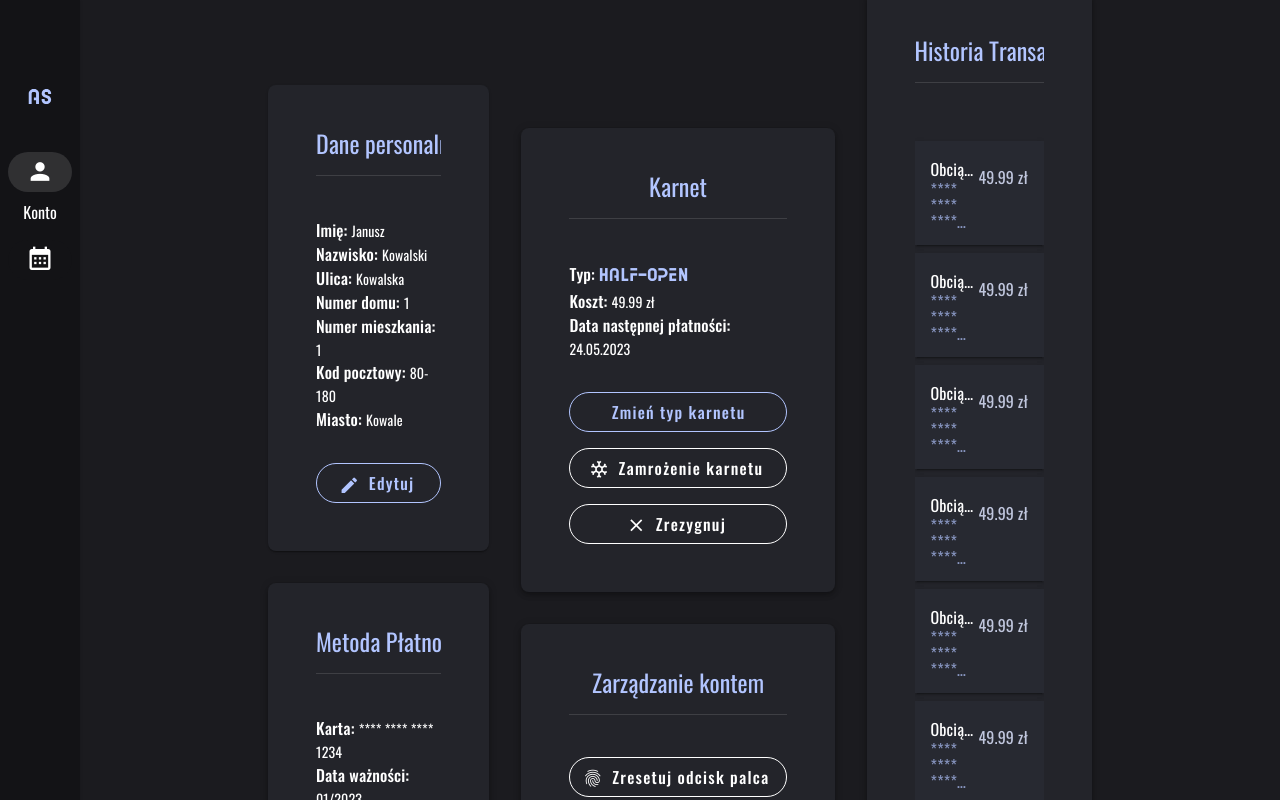
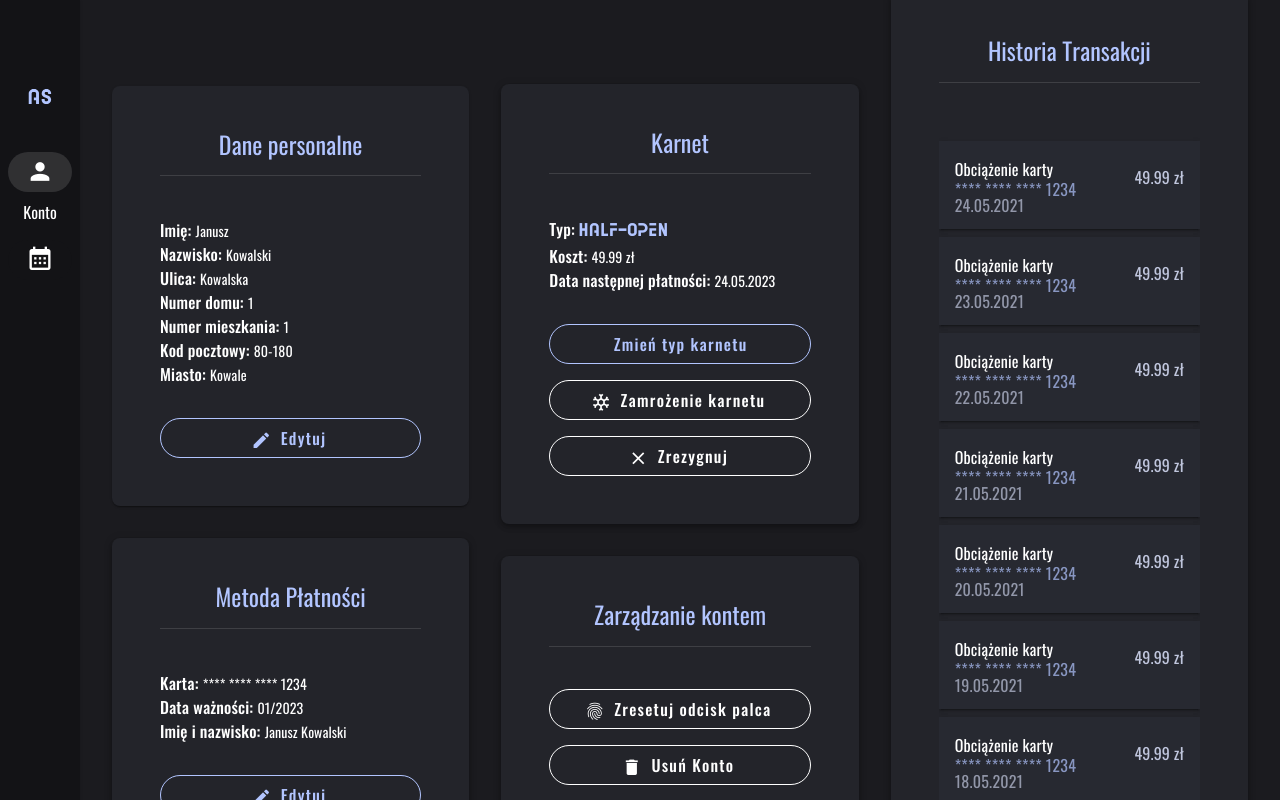
Before and after one commit to FatGone/FatGone-frontend, a Vue app: page /panel/account in a window 1280 px wide. Shown: the top 800 px of the page. Built offline with nearby package versions, Linux system fonts and the light colour scheme.

Commit message:
fixed account page on mbp

```diff
--- a/src/client_panel/pages/AccountPage.vue
+++ b/src/client_panel/pages/AccountPage.vue
@@ -201,7 +201,7 @@ const fingerprintResetSnackbar = ref(true);
         </template>
     </v-snackbar>
     <v-container class="d-flex flex-column justify-center">
-        <v-row no-gutters style="min-height: 100vh; margin-right: 156px; margin-left: 156px;" align="center">
+        <v-row no-gutters style="min-height: 100vh;" align="center">
             <v-col class="px-4">
                 <v-card class="mb-8 pa-8 bg-surface-1" variant="elevated" elevation="1">
                     <v-card-item>
```
